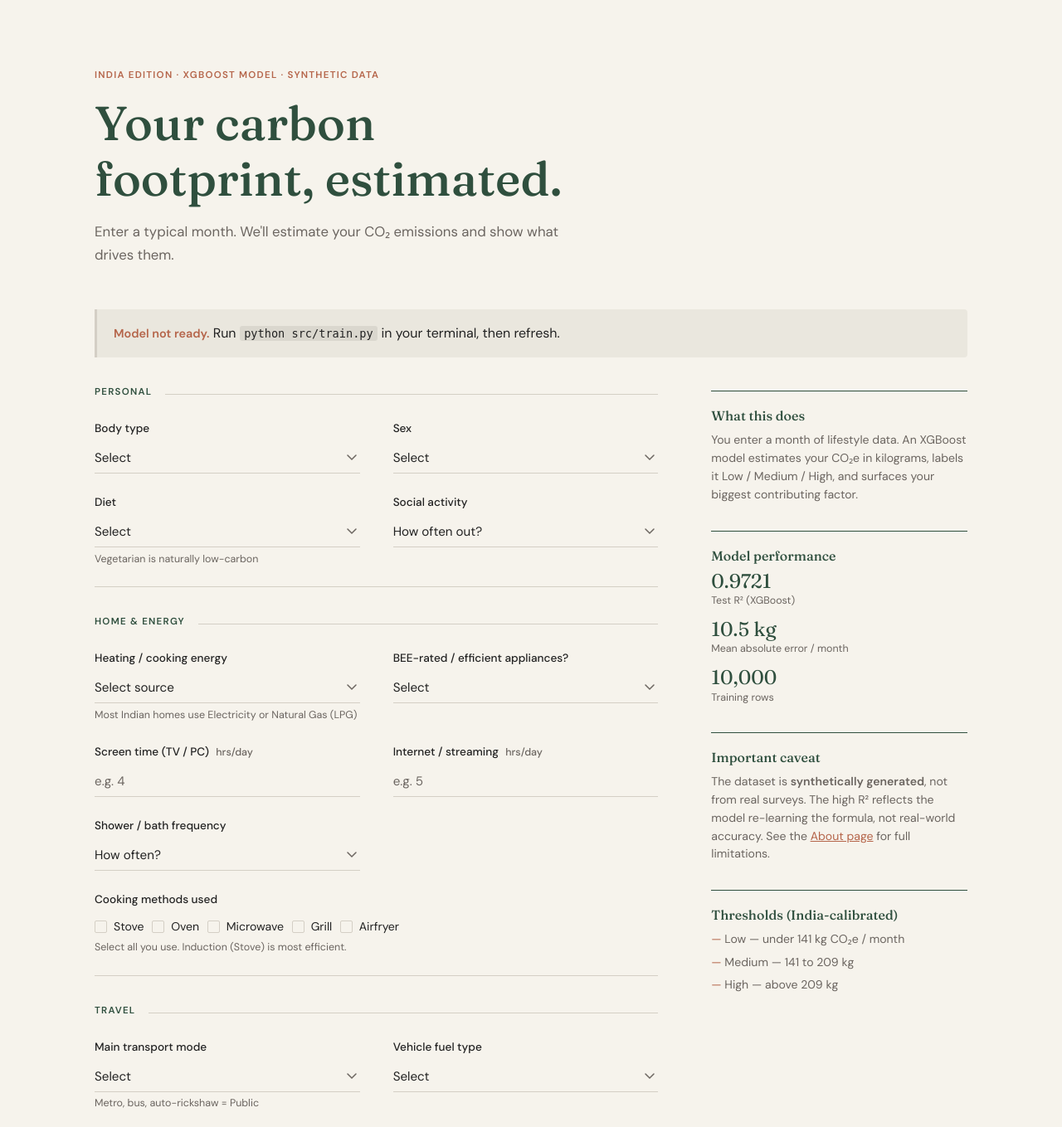
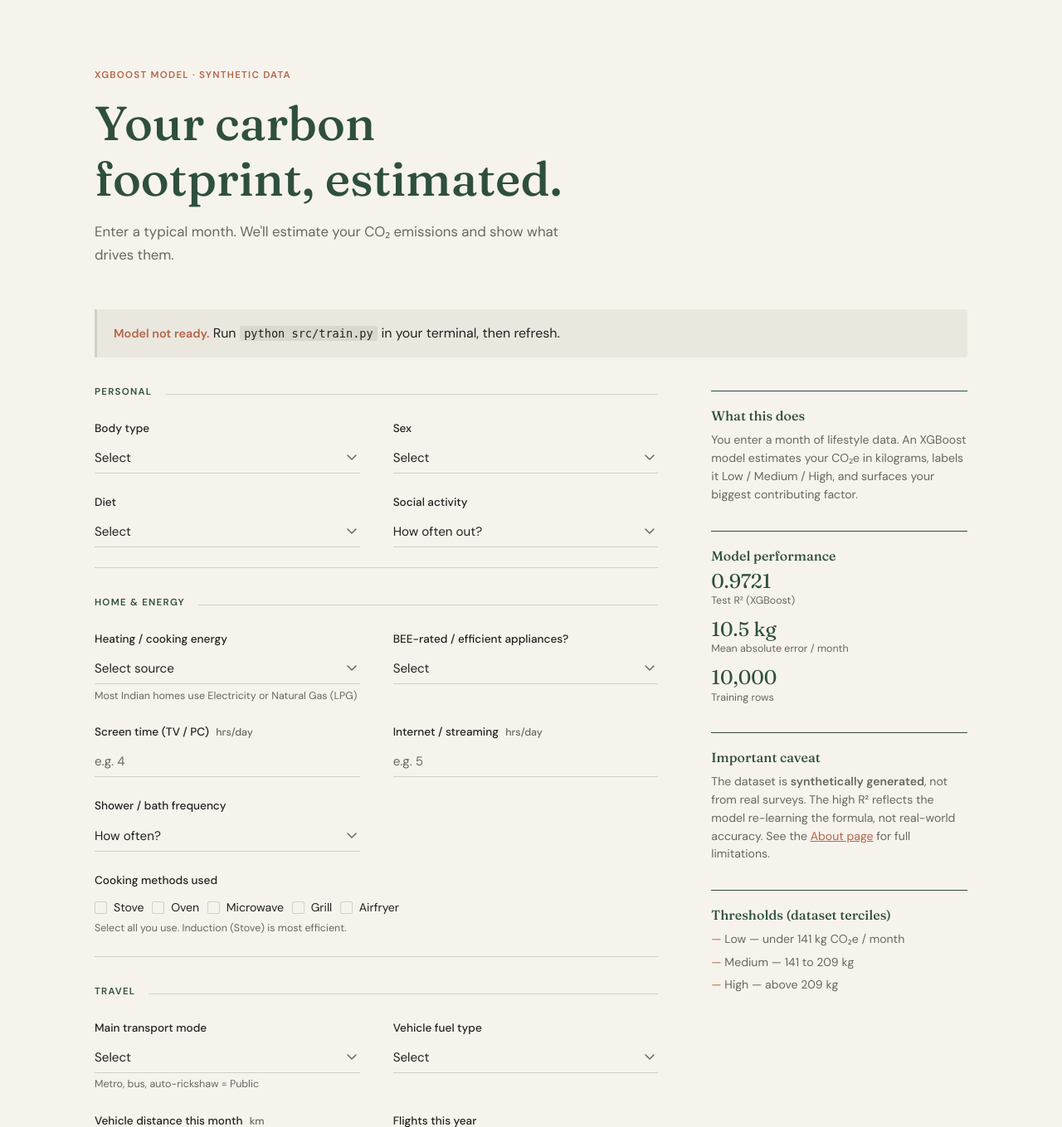
Before and after one commit to PrashantSrivastava1104/Carbon-Footprint-Predictor, a Flask app: page / in a window 1280 px wide. Shown: the part 67-1426 px from the top of the page at 83% size. Run offline with Flask 3, Linux system fonts and the light colour scheme.

Commit message:
Update index page text

```diff
--- a/templates/index.html
+++ b/templates/index.html
@@ -7,7 +7,7 @@
 
   <!-- ===== Page header ===== -->
   <header class="page-header">
-    <span class="eyebrow">India Edition &middot; XGBoost Model &middot; Synthetic Data</span>
+    <span class="eyebrow">XGBoost Model &middot; Synthetic Data</span>
     <h1>Your carbon<br>footprint, estimated.</h1>
     <p class="lead">Enter a typical month. We'll estimate your CO&#8322; emissions and show what drives them.</p>
   </header>
@@ -80,7 +80,6 @@
                 </option>
                 {% endfor %}
               </select>
-              <span class="field-hint">Vegetarian is naturally low-carbon</span>
             </div>
 
             <div class="field">
@@ -383,7 +382,7 @@
       </div>
 
       <div class="sidebar-block">
-        <h3>Thresholds (India-calibrated)</h3>
+        <h3>Thresholds (dataset terciles)</h3>
         <ul>
           <li>Low &mdash; under 141 kg CO&#8322;e / month</li>
           <li>Medium &mdash; 141 to 209 kg</li>
```
